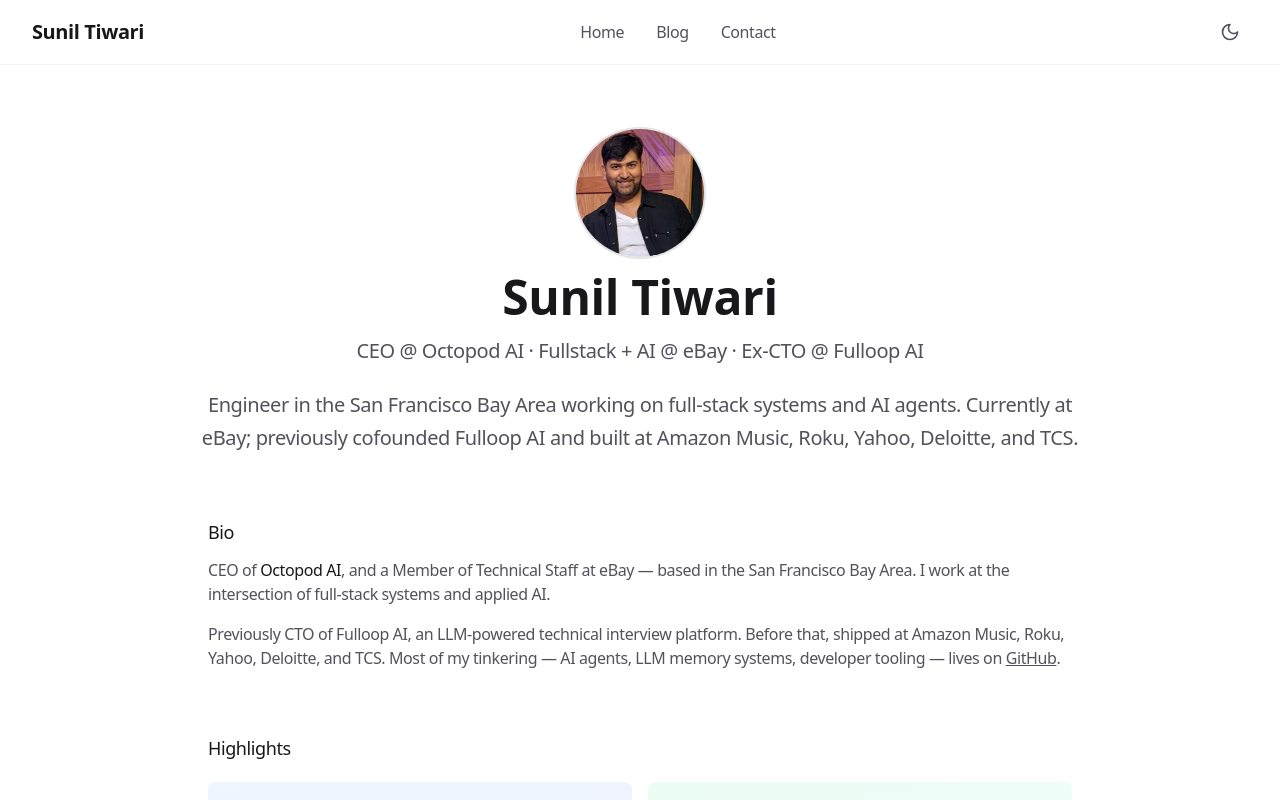
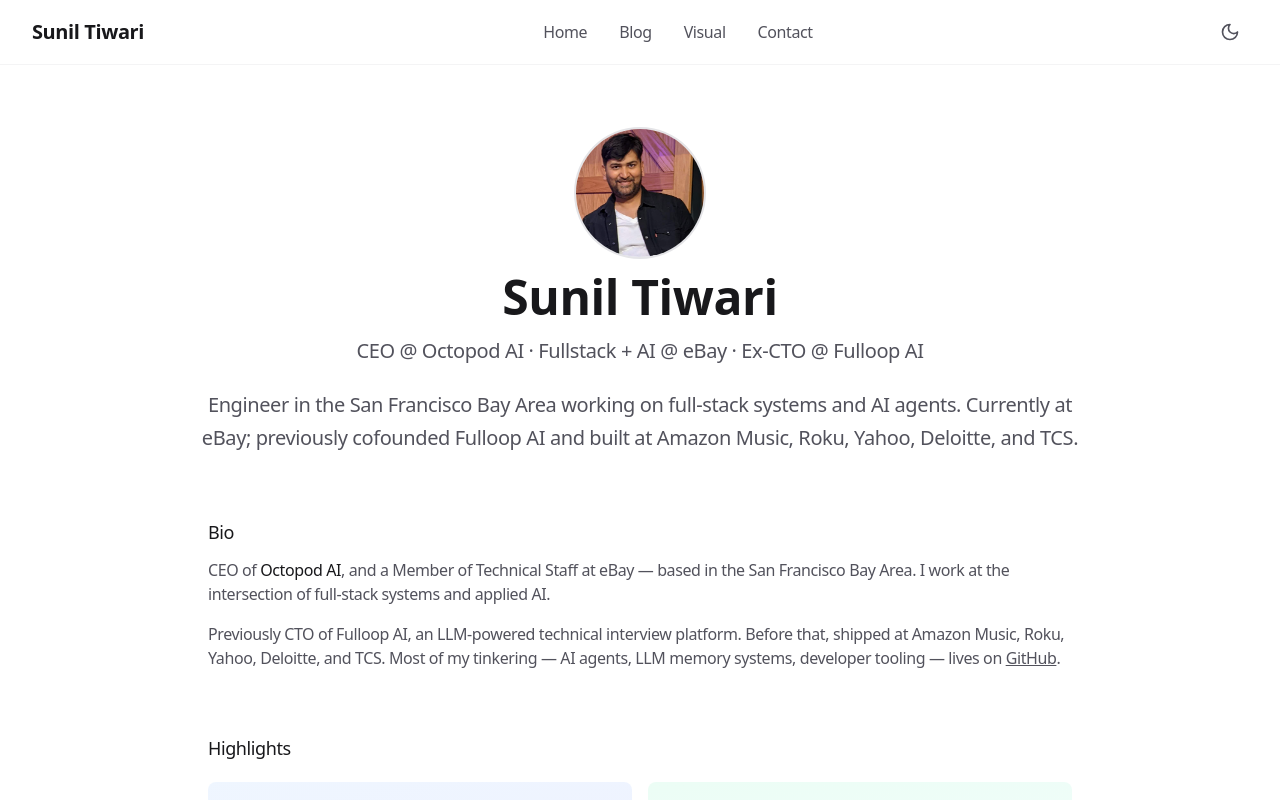
Before and after one commit to CoderCouple/sunil-portfolio, a Next.js app: page / in a window 1280 px wide. Shown: the top 800 px of the page. Built offline with nearby package versions, Linux system fonts and the light colour scheme.

Commit message:
Add Visual nav link to visual.suniltiwari.io

```diff
--- a/app/header.tsx
+++ b/app/header.tsx
@@ -43,6 +43,14 @@ export function Header() {
                 className="text-zinc-600 hover:text-zinc-900 dark:text-zinc-400 dark:hover:text-zinc-100 transition-colors"
               >
                 Blog
+              </a>
+              <a
+                href="https://visual.suniltiwari.io"
+                target="_blank"
+                rel="noopener noreferrer"
+                className="text-zinc-600 hover:text-zinc-900 dark:text-zinc-400 dark:hover:text-zinc-100 transition-colors"
+              >
+                Visual
               </a>
               <Link
                 href="/contact"
```
